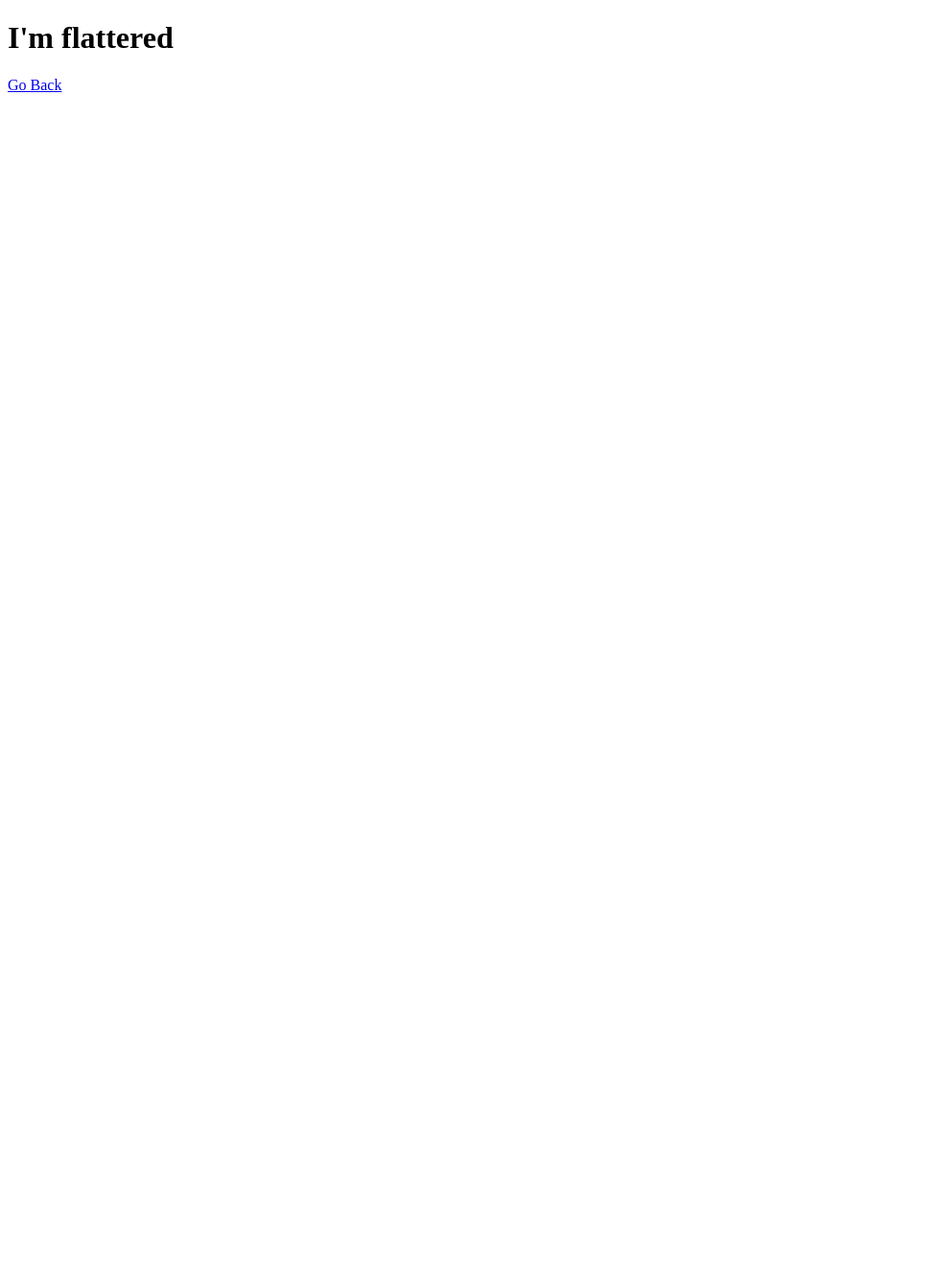
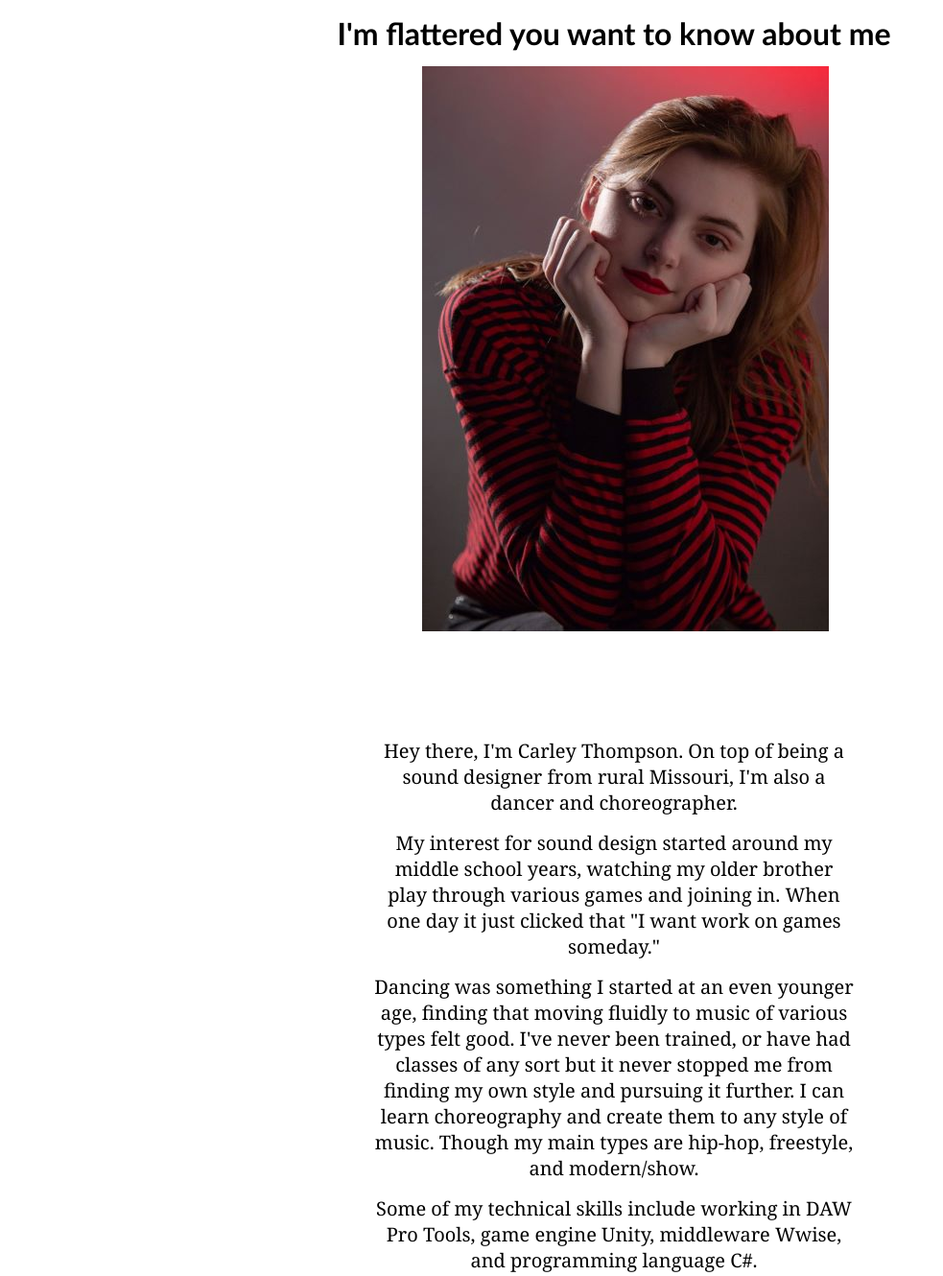
Before and after one commit to carlet-wav/FinalWebDev, a plain HTML site: page Final/me.html in a window 1280 px wide. Shown: the top 1330 px of the page at 96% size, without its empty margins (0-983 px from the left). Before the commit the page ends 800 px from the top, so only its background shows below. Drawn offline with Linux system fonts and the light colour scheme.

Commit message:
About Me Page

```diff
--- a/Final/me.css
+++ b/Final/me.css
@@ -1,4 +1,32 @@
+h1{
+    margin: auto;
+    text-align: center;
+    font-family: 'Gill Sans', 'Gill Sans MT', Calibri, 'Trebuchet MS', sans-serif;
+    margin: 15px auto;
+}
+
+
 .pic{
+    width: 400px;
+    height: 600px;
+    align-items: center;
+    margin: auto;
+}
+
+.about{
+    margin: 100px auto;
+    text-align: center;
     width: 500px;
-    height: 500px;
+    font-size: 20px;
+    font-family: Cambria, Cochin, Georgia, Times, 'Times New Roman', serif;
 }
+.para1{
+    margin: 15px auto;
+}
+.para2{
+    margin: 15px auto;
+}
+.para3{
+    margin: 15px auto;
+
+}
--- a/Final/me.html
+++ b/Final/me.html
@@ -7,11 +7,20 @@
     <title>Carley</title>
 </head>
 <body>
-    <h1>I'm flattered</h1>
+    <h1>I'm flattered you want to know about me</h1>
 
+    <div class = "pic"><img src="images/MeResized.jpg" alt="Hi There"></div>
+<div class = "about">
+    <div class="para1">Hey there, I'm Carley Thompson. On top of being a sound designer from rural Missouri, I'm also a dancer and choreographer. </div>
 
+    <div class="para2">My interest for sound design started around my middle school years, watching my older brother play through various games and joining in. When one day it just clicked that "I want work on games someday."</div>
 
+    <div class="para3">Dancing was something I started at an even younger age, finding that moving fluidly to music of various types felt good. I've never been trained, or have had classes of any sort but it never stopped me from finding my own style and pursuing it further. I can learn choreography and create them to any style of music. Though my main types are hip-hop, freestyle, and modern/show.
+    </div>
 
+    <div class="para4">Some of my technical skills include working in DAW Pro Tools, game engine Unity, middleware Wwise, and programming language C#.</div>
+
+</div>
 
     <a href="index.html">Go Back</a>
 </body>
```
Also changed, not shown: Final/games.html (+1 -1 lines), Final/images/MeResized.jpg (added), 1 other file.
